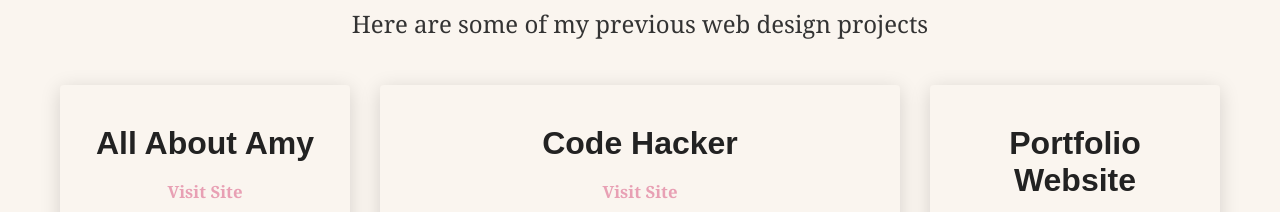
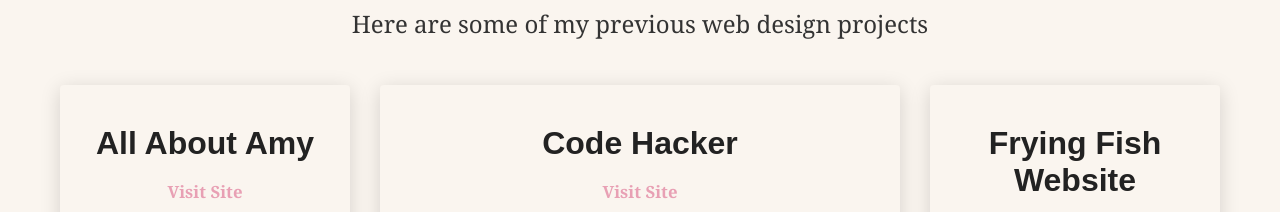
Before and after one commit to Sonya8001/Web2_Final, a website: page public/index.html in a window 1280 px wide. Shown: the part 2680-2892 px from the top of the page. Drawn offline with Linux system fonts and the light colour scheme; a web font is replaced by a local one.

Commit message:
fixed a few things

```diff
--- a/public/index.html
+++ b/public/index.html
@@ -175,7 +175,7 @@
                     </p>
                 </div>
                 <div class="project-card">
-                    <h2>Portfolio Website</h2>
+                    <h2>Frying Fish Website</h2>
                     <p>
                         <a href="https://fryingfish.netlify.app" target="_blank"
                             >Visit Site</a
@@ -336,17 +336,26 @@
             <p>Click to message:</p>
             <div class="contact-grid">
                 <div class="contact-item">
-                    <a href="https://mail.google.com/mail/?view=cm&to=sonyayzhang@gmail.com" target="_blank">
+                    <a
+                        href="https://mail.google.com/mail/?view=cm&to=sonyayzhang@gmail.com"
+                        target="_blank"
+                    >
                         <img src="/images/gmail.png" alt="Gmail" />
                     </a>
                 </div>
                 <div class="contact-item">
-                    <a href="https://outlook.office.com/mail/deeplink/compose?to=szhang@eastsideprep.org" target="_blank">
+                    <a
+                        href="https://outlook.office.com/mail/deeplink/compose?to=szhang@eastsideprep.org"
+                        target="_blank"
+                    >
                         <img src="/images/outlook.png" alt="Outlook" />
                     </a>
                 </div>
                 <div class="contact-item">
-                    <a href="https://www.instagram.com/sonya.zhang08/?hl=en" target="_blank">
+                    <a
+                        href="https://www.instagram.com/sonya.zhang08/?hl=en"
+                        target="_blank"
+                    >
                         <img src="/images/instagram.png" alt="Instagram" />
                     </a>
                 </div>
--- a/public/script.js
+++ b/public/script.js
@@ -1,4 +1,3 @@
-// Make navbar sticky after scrolling past the header name
 const header = document.querySelector('.site-header');
 const nav = document.getElementById('navbar');
 const nameEl = document.querySelector('.name');
@@ -14,7 +13,6 @@ function handleScroll() {
 
 window.addEventListener('scroll', handleScroll);
 
-// Like feature with cookie persistence
 function getCookie(name) {
     const match = document.cookie.match(new RegExp('(^| )' + name + '=([^;]+)'));
     return match ? match[2] : null;
@@ -49,7 +47,6 @@ photo.addEventListener('click', function(e) {
     heart.addEventListener('animationend', () => heart.remove());
 });
 
-// Scroll indicators -> scroll to next section
 document.querySelectorAll('.scroll-indicator').forEach(indicator => {
     indicator.style.cursor = 'pointer';
     indicator.addEventListener('click', function() {
@@ -63,7 +60,6 @@ document.querySelectorAll('.scroll-indicator').forEach(indicator => {
     });
 });
 
-// Smooth scroll for nav buttons
 document.querySelectorAll('.nav span[data-target]').forEach(btn => {
     btn.addEventListener('click', function() {
         const target = document.getElementById(this.dataset.target);
```
Also changed, not shown: public/style.css (+0 -13 lines).
